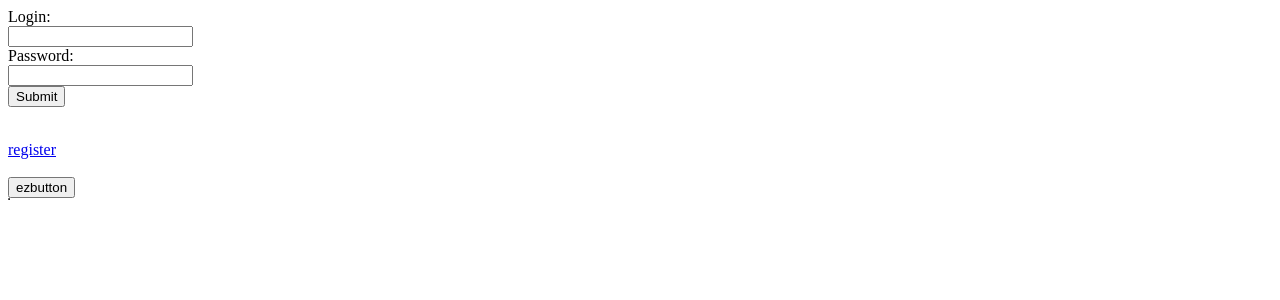
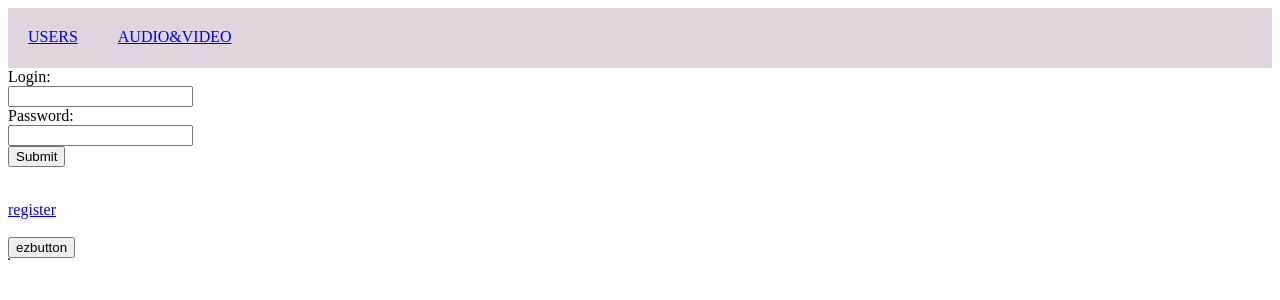
Before and after one commit to Idkril/Web3c1sHW, a PHP site: page / in a window 1280 px wide. Shown: the top 300 px of the page. Run offline with PHP 8.4, Linux system fonts and the light colour scheme; data that the repository does not hold is empty.

Commit message:
дз 3 аудио видео

```diff
--- /dev/null
+++ b/css/AudVid.css
@@ -0,0 +1,5 @@
+.VideoBlock {
+  margin:20px;
+  float:left;
+  background-color:blanchedalmond;
+}
--- a/css/style.css
+++ b/css/style.css
@@ -1,3 +1,4 @@
+
 .button_bluetext {
   color: blue;
   text-decoration: underline;
@@ -34,3 +35,16 @@
   background-color: #ffe;
   color: #930;
 }
+
+.floatingblocks {
+  float:left;
+  margin: 20px;
+}
+
+#header {
+  margin: 0;
+  padding: 0;
+  width: 100%;
+  height: 60px;
+  background-color: #DED5DE;
+}
--- a/index.php
+++ b/index.php
@@ -2,6 +2,16 @@
 <link href="css/style.css" rel="stylesheet">
 <script src="https://ajax.googleapis.com/ajax/libs/jquery/3.3.1/jquery.min.js"></script>
 
+<div id="header">
+  <div class="floatingblocks">
+    <a href="index.php">USERS</a>
+  </div>
+
+
+  <div class="floatingblocks">
+    <a href="audioVideo.php">AUDIO&VIDEO</a>
+  </div>
+</div>
 <?php
 
 session_start();
```
Also changed, not shown: audioVideo.php (added, +69 -0 lines).
